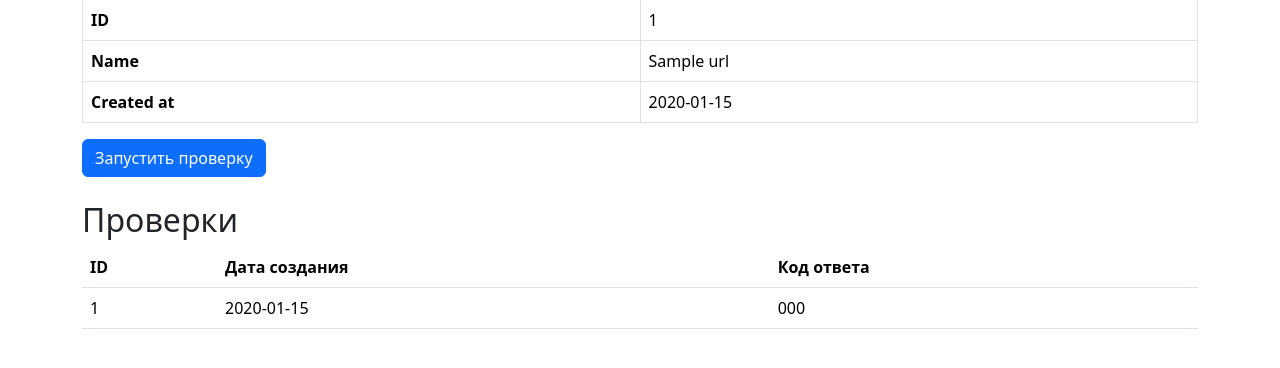
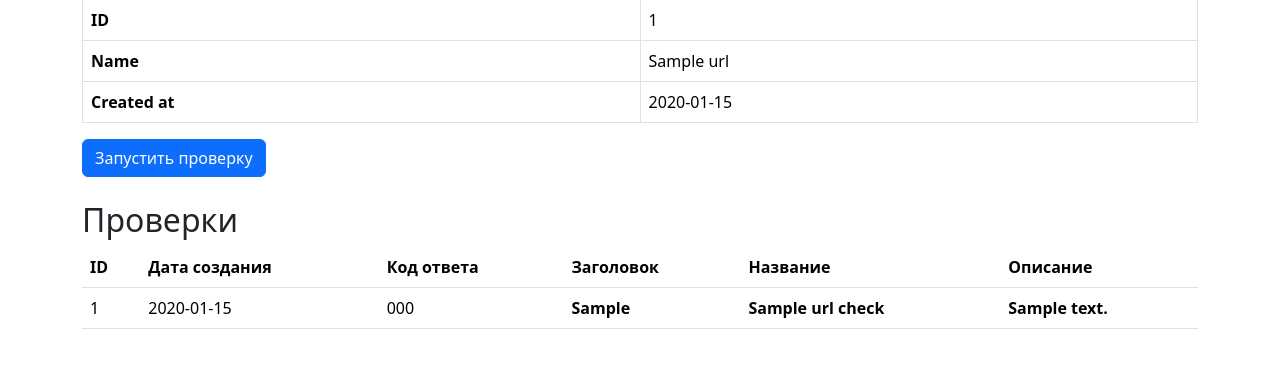
Before and after one commit to SnawBill/python-project-83, a Flask app: page /urls/1 in a window 1280 px wide. Shown: the part 161-529 px from the top of the page. Run offline with Flask 3, Linux system fonts and the light colour scheme; a database or web service that is not in the repository returns one stand-in record (values such as "Sample title"); some libraries are stand-ins or nearby versions.

Commit message:
add beautifulsoup and tite,h1,description

```diff
--- a/page_analyzer/app.py
+++ b/page_analyzer/app.py
@@ -3,6 +3,7 @@ from dotenv import load_dotenv
 from urllib.parse import urlparse
 from datetime import datetime
 from psycopg2.extras import DictCursor
+from bs4 import BeautifulSoup
 
 from flask import (
     Flask,
@@ -102,7 +103,14 @@ def check_url(id):
                 if r.status_code >= 500:
                     flash('Произошла ошибка при проверке', 'danger')
                     return redirect(url_for('urls_show', id=id))
-                cur.execute('INSERT INTO url_checks (url_id, created_at, status_code) VALUES (%s, %s, %s)', (id, datetime.now(), r.status_code))
+                soup = BeautifulSoup(r.text, 'html.parser')
+                h1 = soup.h1.get_text(strip=True) if soup.h1 else None
+                title = soup.title.get_text(strip=True) if soup.title else None
+                description = None
+                meta = soup.find('meta', attrs={'name': 'description'})
+                if meta and meta.get('content'):
+                    description = meta['content'].strip()
+                cur.execute('INSERT INTO url_checks (url_id, created_at, status_code, h1, title, description) VALUES (%s, %s, %s, %s, %s, %s)', (id, datetime.now(), r.status_code, h1, title, description))
                 conn.commit()
                 flash('Страница успешно проверена', 'success')
             except requests.RequestException:
--- a/page_analyzer/templates/urls/index.html
+++ b/page_analyzer/templates/urls/index.html
@@ -1,7 +1,7 @@
 {% extends "base.html" %}
 
 {% block content %}
-  <h1 class="mb-4">Сайты</h1>
+  <h1 class="mb-4">Список сайтов</h1>
 
   <table class="table table-bordered" data-test="urls">
     <thead>
@@ -9,7 +9,7 @@
         <th>ID</th>
         <th>Name</th>
         <th>Created at</th>
-        <th>Update</th>
+        <th>last check</th>
         <th>Statsus Code</th>
       </tr>
     </thead>
--- a/page_analyzer/templates/urls/show.html
+++ b/page_analyzer/templates/urls/show.html
@@ -31,6 +31,9 @@
         <th>ID</th>
         <th>Дата создания</th>
         <th>Код ответа</th>
+        <th>Заголовок</th>
+        <th>Название</th>
+        <th>Описание</th>
       </tr>
     </thead>
     <tbody>
@@ -39,6 +42,9 @@
         <td>{{ check.id }}</td>
         <td>{{ check.created_at.strftime('%Y-%m-%d') }}</td>
         <td>{{ check.status_code }}</td>
+        <th>{{ check.h1 }}</th>
+        <th>{{ check.title }}</th>
+        <th>{{ check.description }}</th>
       </tr>
       {% endfor %}
     </tbody>
--- a/pyproject.toml
+++ b/pyproject.toml
@@ -5,6 +5,7 @@ description = "Add your description here"
 readme = "README.md"
 requires-python = ">=3.10"
 dependencies = [
+    "beautifulsoup4>=4.14.3",
     "flask>=3.1.2",
     "gunicorn>=23.0.0",
     "psycopg>=3.3.2",
```
Also changed, not shown: 1 other file.
